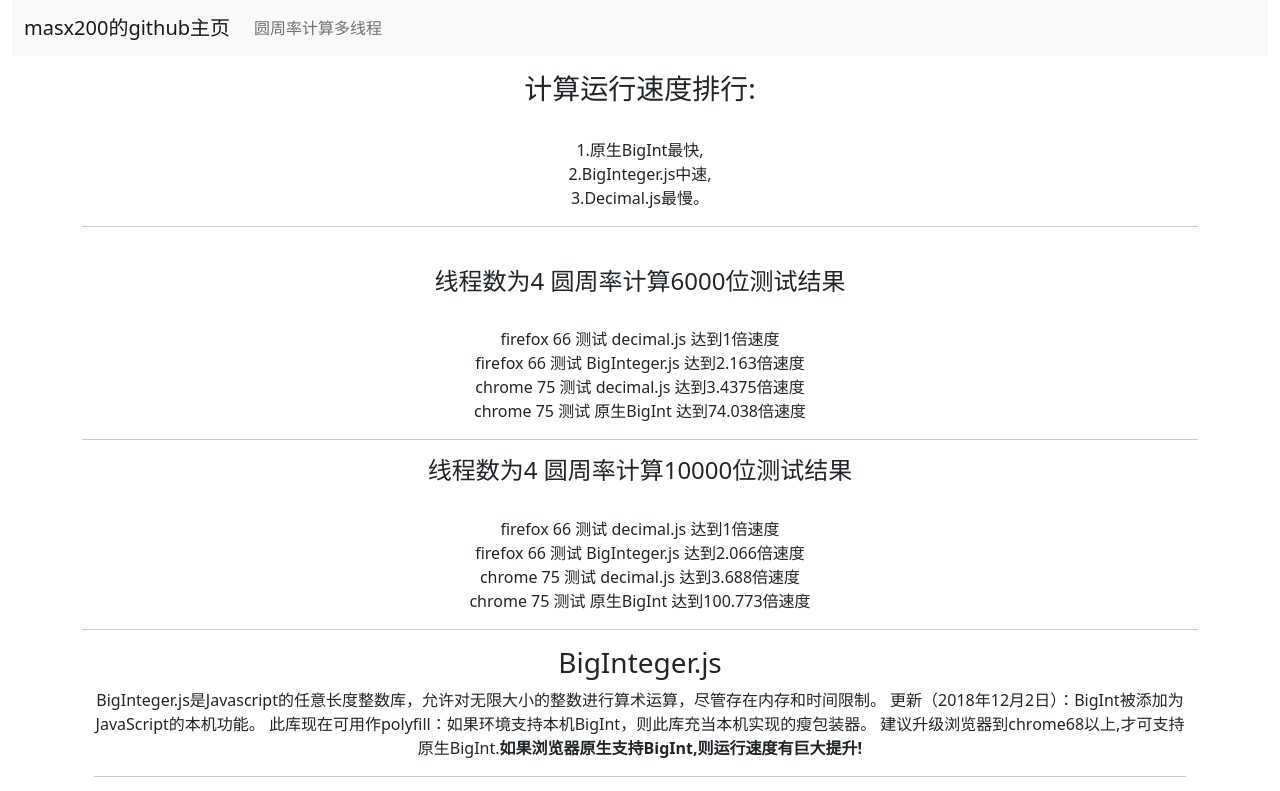
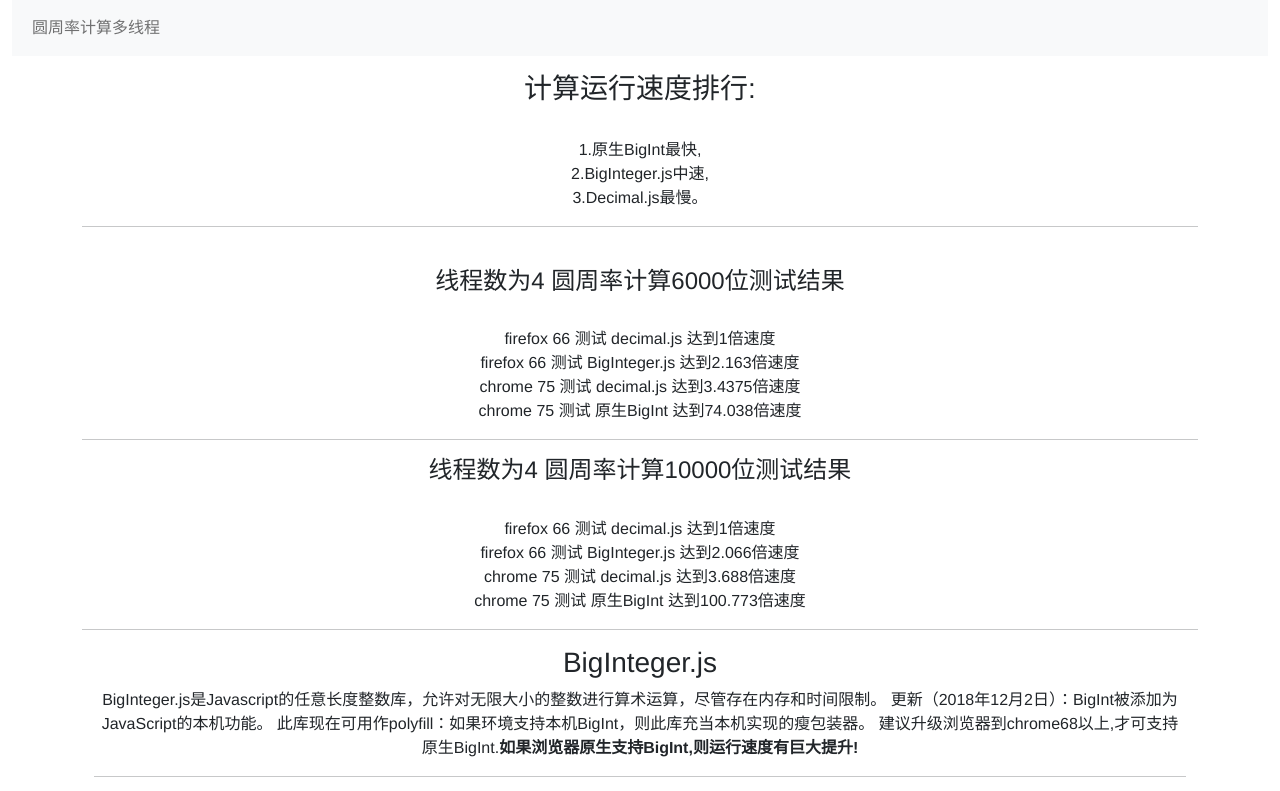
Before and after one commit to masx200/Pi-calculation-multithreading, a website: page src/index.html in a window 1280 px wide. Shown: the top 791 px of the page. Drawn offline with nearby package versions, Linux system fonts and the light colour scheme.

Commit message:
Update index.html

```diff
--- a/src/index.html
+++ b/src/index.html
@@ -7,8 +7,10 @@
         />
         <script src="https://cdn.staticfile.org/jquery/3.4.1/jquery.min.js"></script>
         <style type="text/css">
-            * {
-                text-align: center;
+            body {
+                text-align: center; font-family: Microsoft Yahei, Helvetica, Tahoma, Arial, PingFang SC,
+                Hiragino Sans GB, Heiti SC, MicrosoftYaHei, WenQuanYi Micro Hei,
+                sans-serif !important;
             }
         </style>
         <title>圆周率计算多线程</title>
@@ -28,7 +30,7 @@
         <div id="my导航栏" class="fixed-top container-fluid">
             <nav class="navbar navbar-expand-sm bg-light navbar-light">
                 <div class="container-fluid">
-                    <div class="navbar-header">
+                    <!-- <div class="navbar-header">
                         <a class="navbar-brand" href="../index.html"
                             >masx200的github主页</a
                         ><button
@@ -39,7 +41,7 @@
                         >
                             <span class="navbar-toggler-icon"></span>
                         </button>
-                    </div>
+                    </div> -->
                     <div
                         class="collapse navbar-collapse"
                         id="collapsibleNavbar"
@@ -233,7 +235,7 @@
                 </div>
             </div>
         </div>
-        <script src="extendmytextarea.js" defer></script>
-        <script src="mypidashujisuan-bigint.js"></script>
+        <script src="./extendmytextarea.js" defer></script>
+        <script src="./mypidashujisuan-bigint.js"></script>
     </body>
 </html>
```
